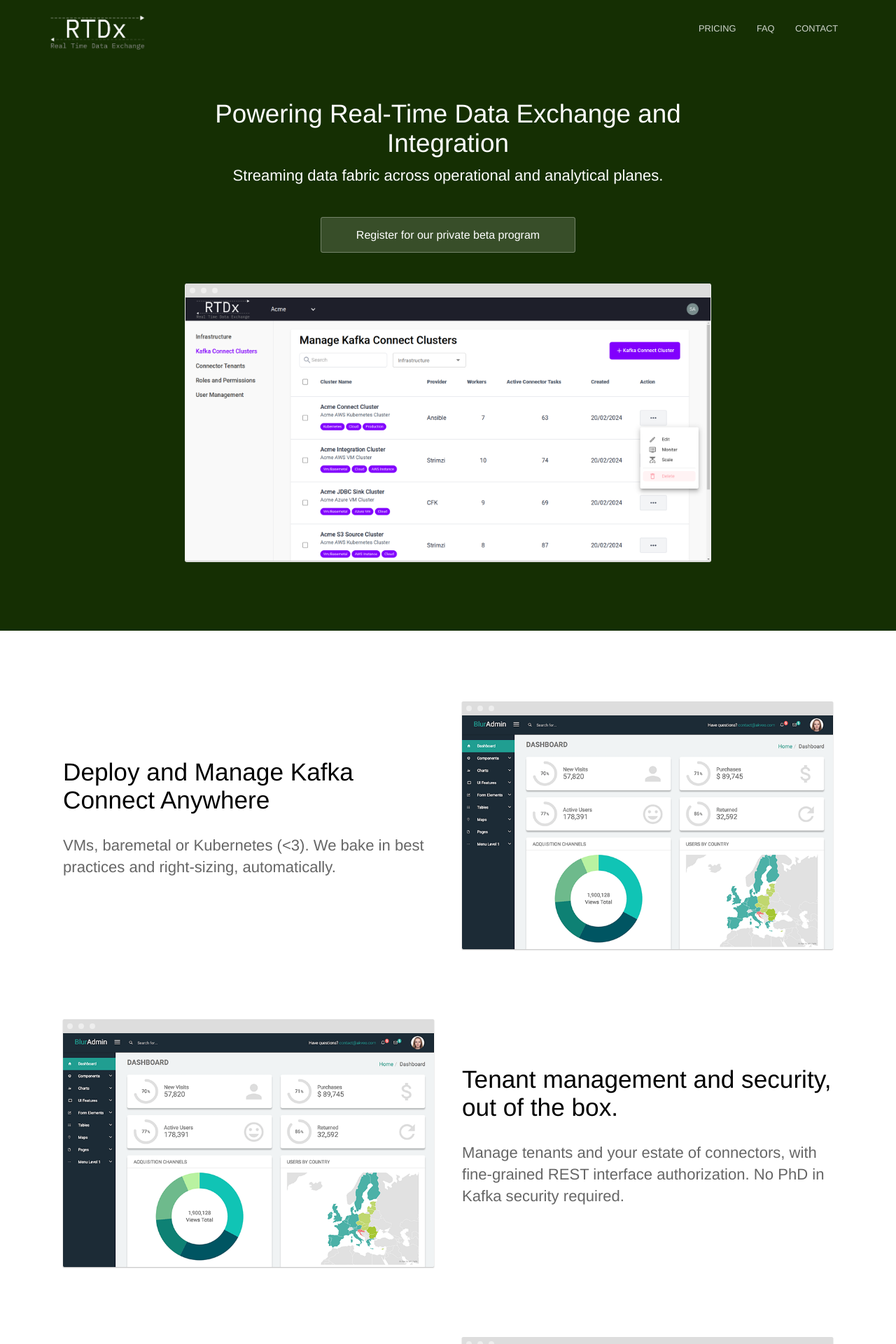
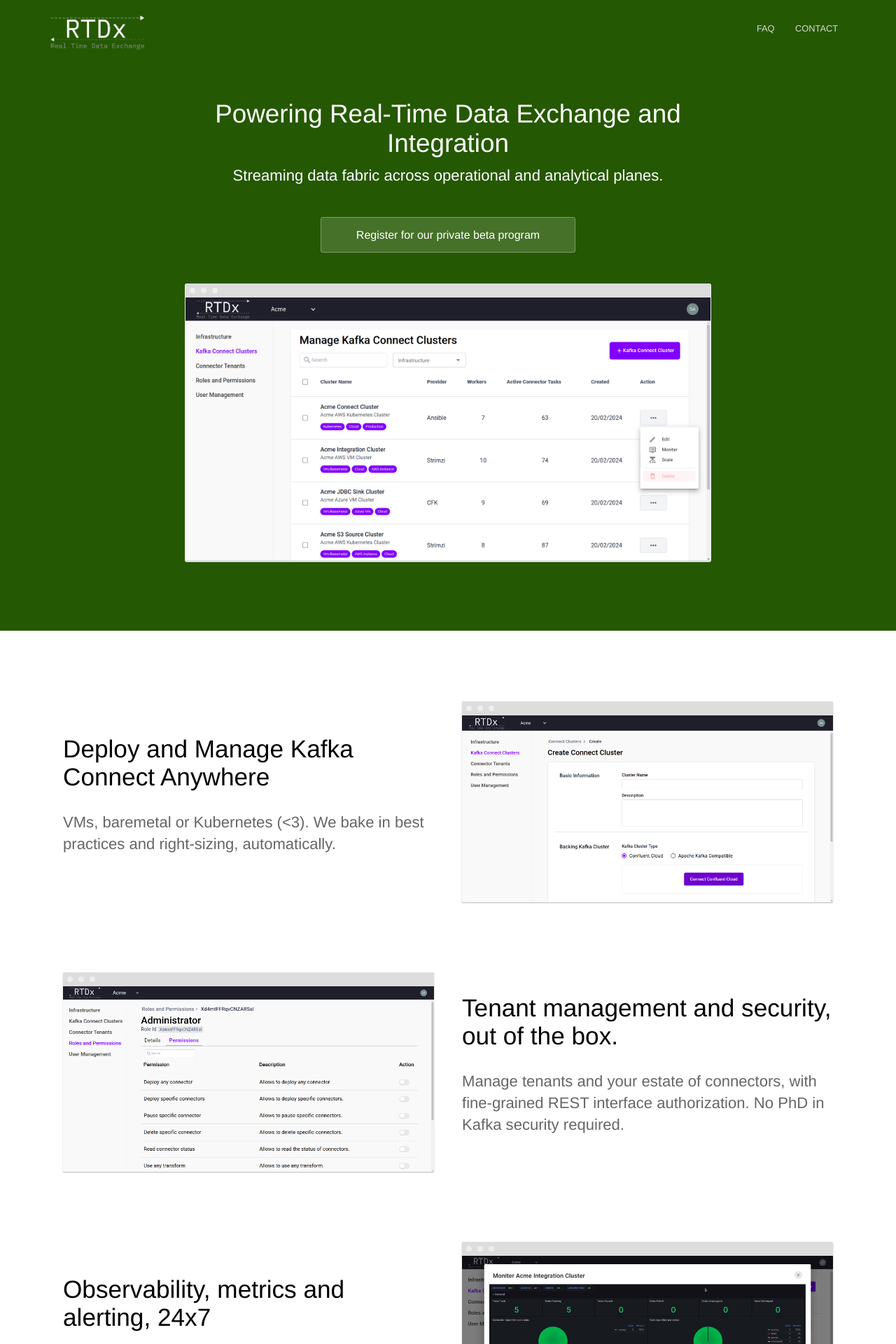
Before and after one commit to Platformatory/rtdx-public, a Jekyll site: the page built from index.html, in a window 1280 px wide. Shown: the top 1920 px of the page at 70% size. Built offline with Jekyll 4.4.1, drawn with Linux system fonts in a browser that asks for light colours.

Commit message:
update images & remove plans

```diff
--- a/_data/footer.yml
+++ b/_data/footer.yml
@@ -1,6 +1,6 @@
 - links:
-    - name: Pricing
-      link: /pricing/
+    # - name: Pricing
+    #   link: /pricing/
     # - name: Blog
     #   link: /blog/
     - name: FAQ
--- a/_sass/variables.scss
+++ b/_sass/variables.scss
@@ -1,5 +1,5 @@
-$brand-color: #152f03;
-$secondary-brand-color: #152f03;
+$brand-color: #255802;
+$secondary-brand-color: #255802;
 $middle-gradient-color: mix($brand-color, $secondary-brand-color, 95%);
 
 // Breakpoints
--- a/index.html
+++ b/index.html
@@ -30,12 +30,13 @@ description: Streaming data fabric across operational and analytical planes.
       <div class="text editable">
         <h2>Deploy and Manage Kafka Connect Anywhere</h2>
         <p>
-          VMs, baremetal or Kubernetes (<3). We bake in best practices and right-sizing, automatically.
+          VMs, baremetal or Kubernetes (<3). We bake in best practices and
+          right-sizing, automatically.
         </p>
       </div>
       <div class="image">
         <img
-          src="{{ site.baseurl }}/images/dashboard.png"
+          src="{{ site.baseurl }}/images/create-connect-cluster.png"
           alt="Screenshot"
           class="screenshot editable"
         />
@@ -48,12 +49,13 @@ description: Streaming data fabric across operational and analytical planes.
       <div class="text editable">
         <h2>Tenant management and security, out of the box.</h2>
         <p>
-         Manage tenants and your estate of connectors, with fine-grained REST interface authorization. No PhD in Kafka security required.
+          Manage tenants and your estate of connectors, with fine-grained REST
+          interface authorization. No PhD in Kafka security required.
         </p>
       </div>
       <div class="image">
         <img
-          src="{{ site.baseurl }}/images/dashboard.png"
+          src="{{ site.baseurl }}/images/permission-list.png"
           alt="Screenshot"
           class="screenshot editable"
         />
@@ -66,12 +68,13 @@ description: Streaming data fabric across operational and analytical planes.
       <div class="text editable">
         <h2>Observability, metrics and alerting, 24x7</h2>
         <p>
-          Keep the data flowing without interruptions. Right size your connect clusters based on demand.
+          Keep the data flowing without interruptions. Right size your connect
+          clusters based on demand.
         </p>
       </div>
       <div class="image">
         <img
-          src="{{ site.baseurl }}/images/dashboard.png"
+          src="{{ site.baseurl }}/images/cluster-dashboard.png"
           alt="Screenshot"
           class="screenshot editable"
         />
@@ -102,7 +105,9 @@ description: Streaming data fabric across operational and analytical planes.
   </section> -->
 
   <section class="bottom-cta">
-    <h2 class="editable">BYOC Kafka Connect clusters with cloud-native goodness and love.</h2>
+    <h2 class="editable">
+      BYOC Kafka Connect clusters with cloud-native goodness and love.
+    </h2>
     <div class="button alt"><a href="#">Enlist for our private beta</a></div>
   </section>
 </div>
```
Also changed, not shown: _data/navigation.yml (+4 -4 lines), images/cluster-dashboard.png (added), images/create-connect-cluster.png (added), images/permission-list.png (added).
